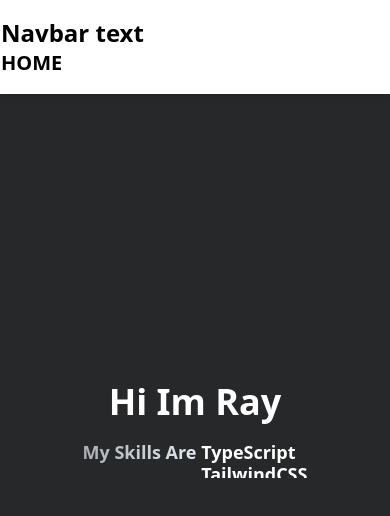
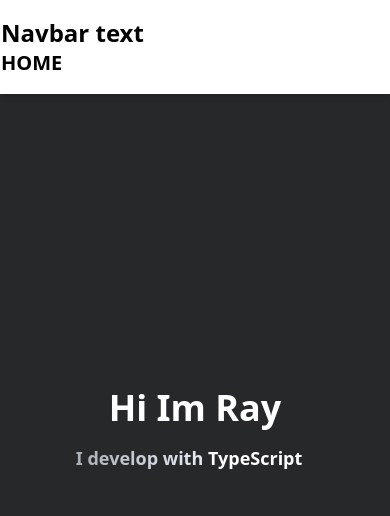
Before and after one commit to zlrkw11/portfolio-zl, a React (Vite) app: page / in a window 390 px wide. Shown: the top 516 px of the page. Built offline with nearby package versions, Linux system fonts and the light colour scheme.

Commit message:
responsive scroller

```diff
--- a/src/components/Intro.jsx
+++ b/src/components/Intro.jsx
@@ -1,8 +1,8 @@
 function Intro() {
   return (
     <div className="font-bold text-lg md:text-4xl [text-wrap:balance] bg-clip-text text-transparent bg-gradient-to-r from-slate-200/70 to-50% to-slate-200">
-      My Skills Are{" "}
-      <span className="text-white inline-flex flex-col h-[calc(theme(fontSize.3xl)*theme(lineHeight.tight))] md:h-[calc(theme(fontSize.4xl)*theme(lineHeight.tight))] overflow-hidden">
+      I develop with{" "}
+      <span className="text-white inline-flex flex-col h-[calc(theme(fontSize.xl)*theme(lineHeight.tight))] md:h-[calc(theme(fontSize.4xl)*theme(lineHeight.tight))] overflow-hidden">
         <ul className="block animate-text-slide-4 text-left leading-tight [&_li]:block">
           <div>React</div>
           <div>JavaScript</div>
```
